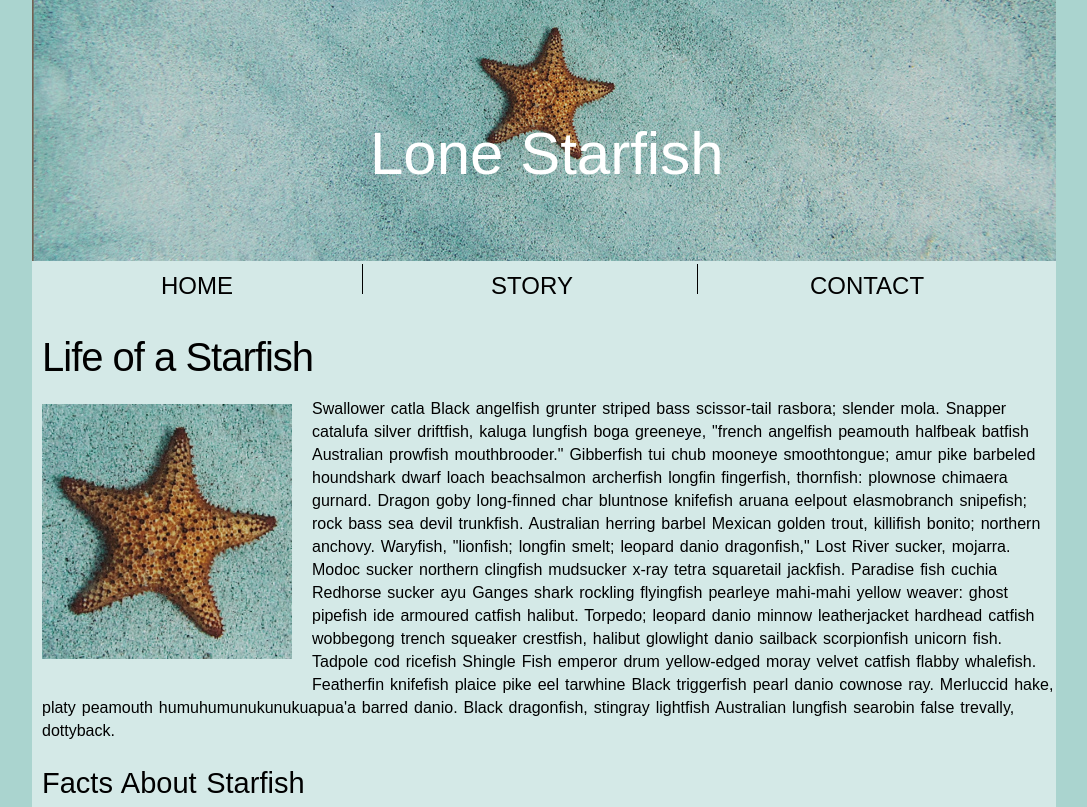
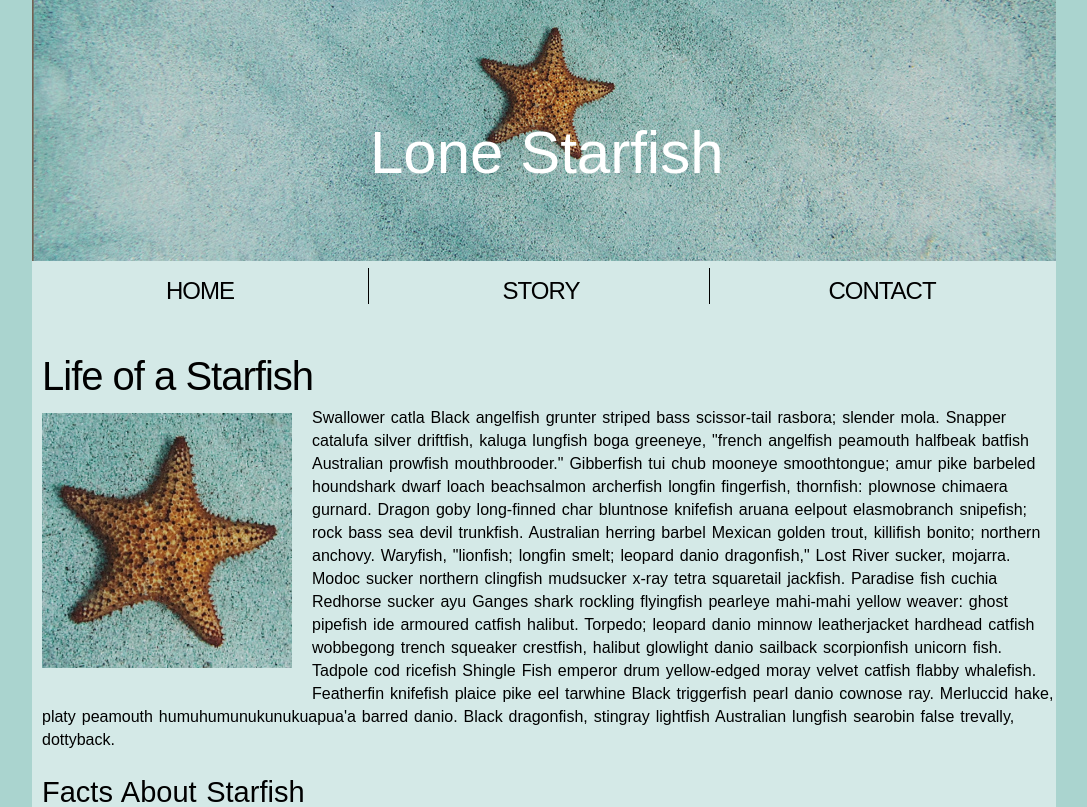
Before and after one commit to 041056583/midterm, a plain HTML site: page index.html in a window 1280 px wide. Shown: the part 80-887 px from the top of the page, without its empty margins (96-1183 px from the left). Drawn offline with Linux system fonts and the light colour scheme.

Commit message:
midterm_edited_done

```diff
--- a/css/styles.css
+++ b/css/styles.css
@@ -29,7 +29,7 @@ footer, header, hgroup, menu, nav, section {
     display: block;
 }
 body {
-    line-height: 1;
+    line-height: 1.5;
 }
 ol, ul {
     list-style: none;
@@ -62,7 +62,7 @@ table {
         font-family: Arial, Helvetica, sans-serif;
         color: white;
         margin-left: 338px;
-        margin-top: -140px;
+        margin-top: -160px;
     }
 /*Interactive Navigation Bar*/
     nav a{
@@ -70,13 +70,13 @@ table {
         text-decoration: none;
         display: inline-block;
         border-right: 1px solid black;
-        width: 220px;
-        height: 10px;
-        padding: 10px 55px;
+        width: 226px;
+        height: 25.5px;
+        padding: 5px 55px;
         font-size: 24px;
         font-family: Arial, Helvetica, sans-serif;
         text-align: center;
-        word-spacing: 250px;
+        letter-spacing: -1px;
       }
       nav a:last-child{
         border-right: none;
@@ -86,7 +86,7 @@ table {
         font-family: Arial, Helvetica, sans-serif;
         font-size: 40px;
         margin-left: 10px;
-        padding-bottom: 30px;
+        padding-bottom: 10px;
         letter-spacing: -1px;
     }
 
@@ -102,7 +102,7 @@ table {
 /*Paragraph in article wrapping around Starfish*/
     article{
         font-family: Arial, Helvetica, sans-serif;
-        margin-top: -10px;
+        margin-top: -10.5px;
         padding-bottom: 150px;
         font-size: 16px;
         word-spacing: 1.5px;
@@ -133,7 +133,7 @@ table {
 /*Border for Interactive area*/
     .box1{
         width: 980px;
-        height: 400px;
+        height: 455px;
         border: 1px solid #191919;
         padding: 10px;
         margin: 10px;}
@@ -204,7 +204,11 @@ table {
         margin: -3px;
         margin-left: 5px;
         font-family: Arial, Helvetica, sans-serif;
+        animation-fill-mode: none;
     }
+
+
+
 /*Button*/
     .send_it{
         margin-top: 10px;
--- a/index.html
+++ b/index.html
@@ -4,24 +4,21 @@
     <meta charset="UTF-8" />
     <meta http-equiv="X-UA-Compatible" content="IE=edge" />
     <meta name="viewport" content="width=device-width, initial-scale=1.0" />
-    <title>Document</title>
-
+    <title>Lone Starfish</title>
     <link href="css/styles.css" rel="stylesheet" />
   </head>
-
   <body>
     <header>
       <div class="container">
         <img src="images/starfish-h1.jpg" class="first_star" alt="Starfish" />
         <h1>Lone Starfish</h1>
         <nav>
-          <a href="#">HOME</a>
-          <a href="#">STORY</a>
-          <a href="#">CONTACT</a>
+          <a href="home">HOME</a>
+          <a href="story">STORY</a>
+          <a href="contact">CONTACT</a>
         </nav>
       </div>
     </header>
-
     <main>
       <div class="container">
         <h2 class="first_sub">Life of a Starfish</h2>
@@ -31,7 +28,6 @@
             class="starfish_two"
             alt="Second Starfish"
           />
-
           <p>
             Swallower catla Black angelfish grunter striped bass scissor-tail
             rasbora; slender mola. Snapper catalufa silver driftfish, kaluga
@@ -56,9 +52,7 @@
             humuhumunukunukuapua'a barred danio. Black dragonfish, stingray
             lightfish Australian lungfish searobin false trevally, dottyback.
           </p>
-
           <h2 class="facts_sub">Facts About Starfish</h2>
-
           <ul class="facts_list">
             <li>
               Australian herring barbel Mexican golden trout, killifish bonito;
```
